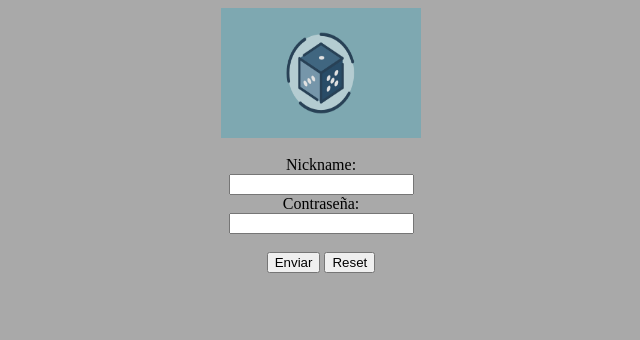
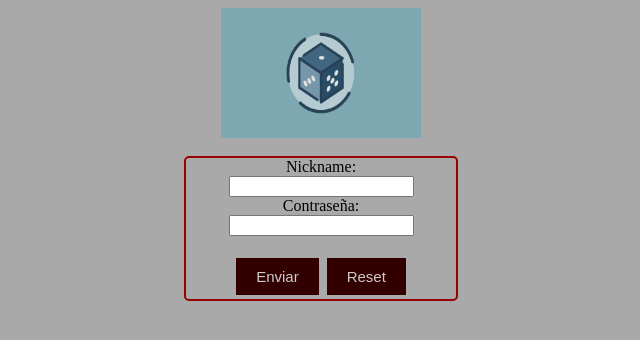
Before and after one commit to MagonzalezR/FinalAvanzada, a plain HTML site: page web/index.html in a window 1280 px wide. Shown: the whole page, without its empty margins (319-959 px from the left). Drawn offline with Linux system fonts and the light colour scheme.

Commit message:
Add files via upload

```diff
--- a/web/css/style.css
+++ b/web/css/style.css
@@ -2,8 +2,11 @@ body{
   background-color: darkgrey;
 }
 form{
-  align-content: center;
-  text-align: center;
+    margin: auto;
+    border: 2px solid #990000;
+    border-radius: 5px;
+    text-align: center;
+    width: 270px;
 }
 #imagen{
   display: block;
@@ -16,3 +19,15 @@ h1{
     align-content: center;
     text-align: center;
 }
+input[type=button], input[type=submit], input[type=reset]{
+    background-color: #330000;
+    border: none;
+    color: #cccccc;
+    padding: 10px 20px;
+    text-align: center;
+    text-decoration: none;
+    display: inline-block;
+    font-size: 15px;
+    margin: 4px 2px;
+    cursor: pointer;
+}
--- /dev/null
+++ b/web/css/vistaJuegos.css
@@ -0,0 +1,38 @@
+/*
+To change this license header, choose License Headers in Project Properties.
+To change this template file, choose Tools | Templates
+and open the template in the editor.
+*/
+/*
+    Created on : 26/08/2020, 05:13:07 PM
+    Author     : kil_5
+*/
+body{
+    background-color: #cc99ff;
+
+}
+div{
+    position: relative;
+    margin: auto;
+    width: 400px;
+    border: 3px solid #73AD21;
+    font-family: "Times New Roman", Times, serif;
+    font-size: 25px;
+    text-align: center;
+}
+h1{
+    font-family: "Times New Roman", Times, serif;
+    font-size: 25px;
+}
+input[type=button], input[type=submit], input[type=reset]{
+    background-color: #ffccff;
+    border: none;
+    color: #330033;
+    padding: 10px 20px;
+    text-align: center;
+    text-decoration: none;
+    display: inline-block;
+    font-size: 15px;
+    margin: auto;
+    cursor: pointer;
+}
```
